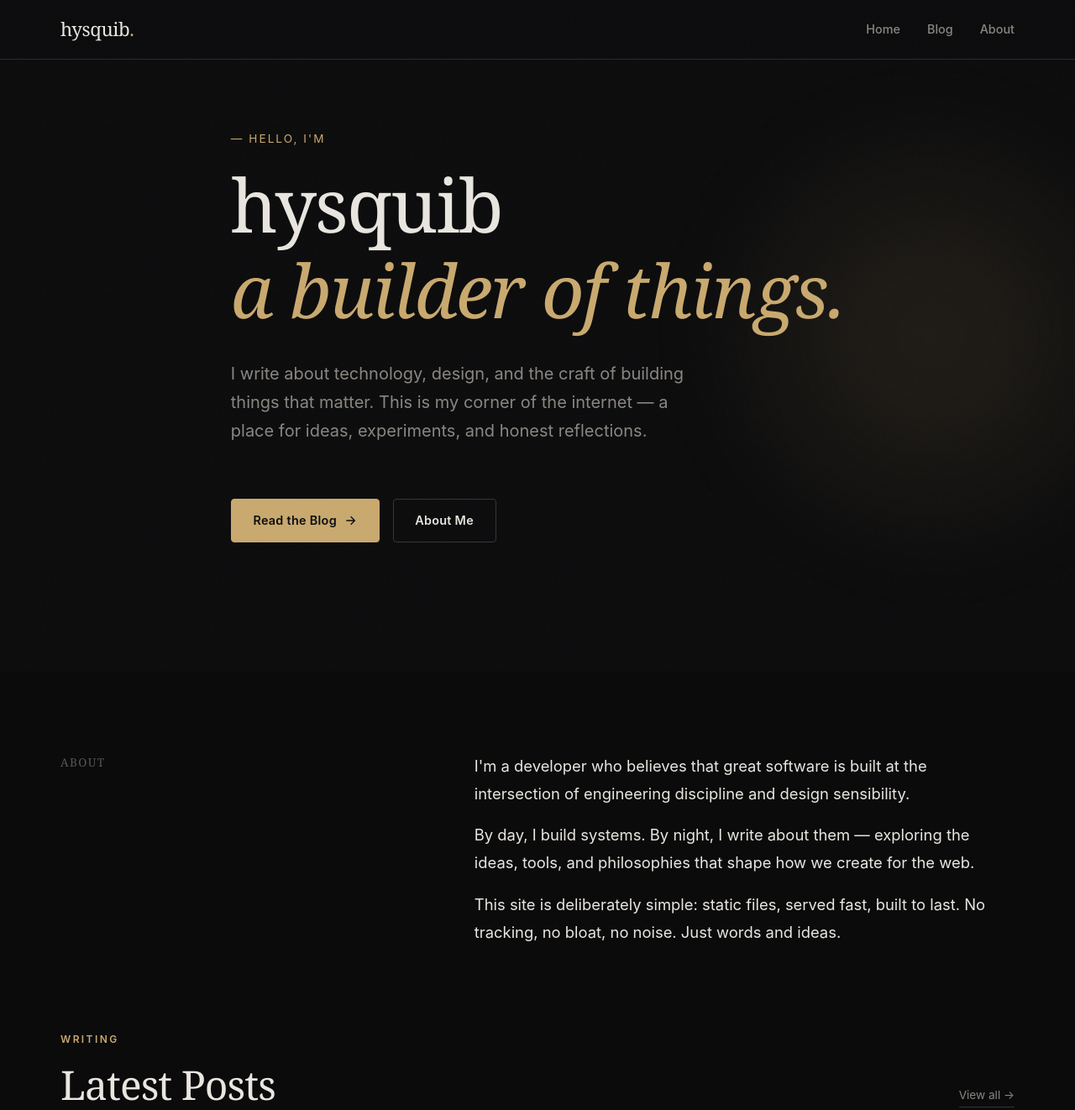
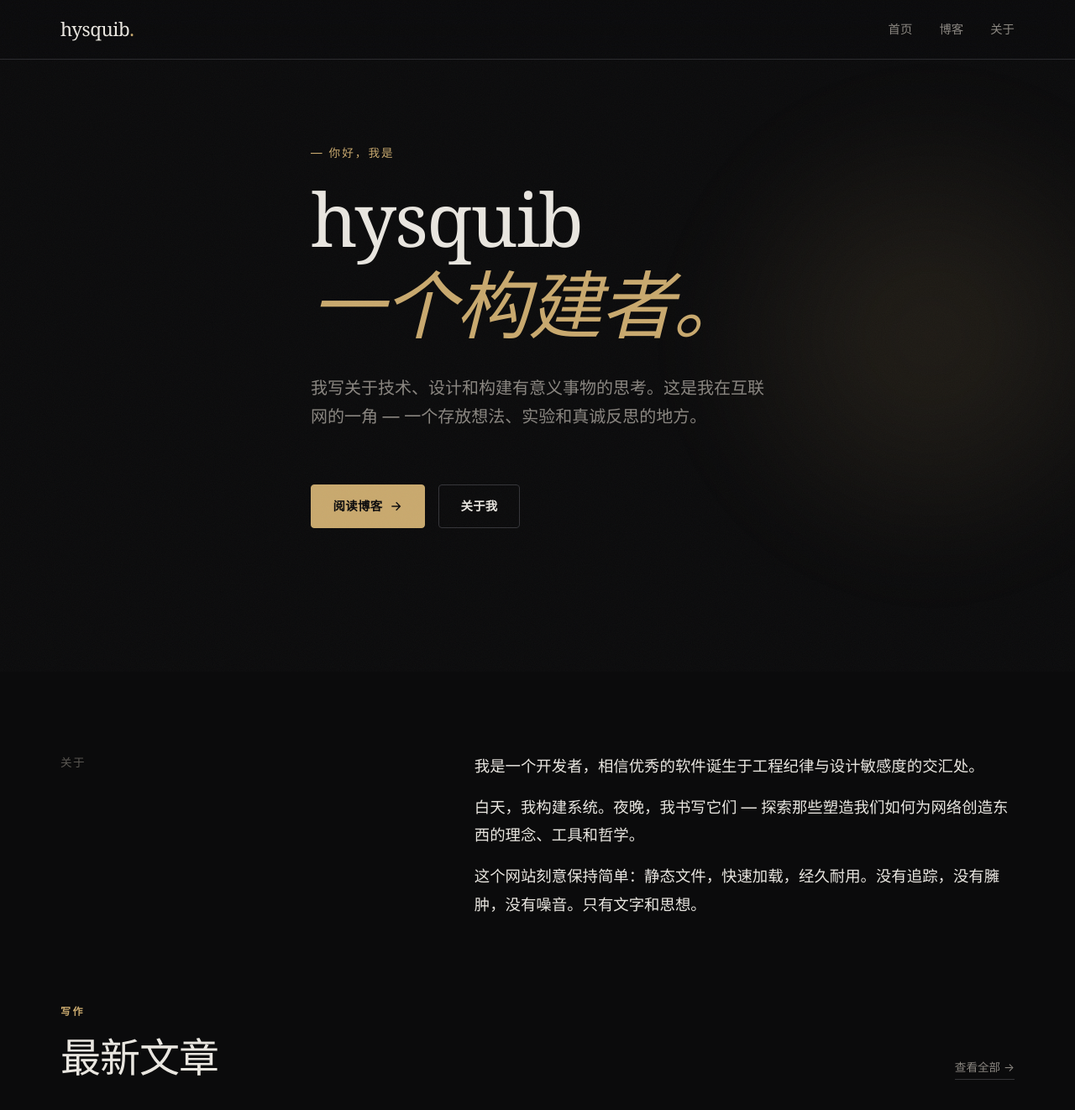
Before and after one commit to hysquib/hysquib.github.io, a plain HTML site: page index.html in a window 1280 px wide. Shown: the top 1322 px of the page at 84% size. Drawn offline with Linux system fonts and the light colour scheme.

Commit message:
全站中文化：所有界面文本改为中文

```diff
--- a/index.html
+++ b/index.html
@@ -1,10 +1,10 @@
 <!DOCTYPE html>
-<html lang="en">
+<html lang="zh-CN">
 <head>
     <meta charset="UTF-8">
     <meta name="viewport" content="width=device-width, initial-scale=1.0">
-    <title>hysquib — Builder · Writer · Thinker</title>
-    <meta name="description" content="Personal thoughts on technology, design, and the craft of building things that matter.">
+    <title>hysquib — 构建者 · 写作者 · 思考者</title>
+    <meta name="description" content="关于技术、设计和构建有意义事物的个人思考。">
 
     <!-- Security Headers (meta tag fallback for GitHub Pages static hosting) -->
     <meta http-equiv="Content-Security-Policy" content="default-src 'self'; script-src 'self' 'unsafe-inline' https://cdn.jsdelivr.net; style-src 'self' 'unsafe-inline' https://fonts.googleapis.com; font-src 'self' https://fonts.gstatic.com data:; img-src 'self' data: https://*; connect-src 'self' https://api.github.com; frame-ancestors 'none';">
@@ -18,7 +18,7 @@
     <link href="https://fonts.googleapis.com/css2?family=Fraunces:ital,opsz,wght@0,9..144,300..600;1,9..144,300..500&family=Manrope:wght@400;500;600;700&family=JetBrains+Mono:wght@400;500&display=swap" rel="stylesheet">
 
     <!-- Styles -->
-    <link rel="stylesheet" href="/css/style.css?v=20260804">
+    <link rel="stylesheet" href="/css/style.css?v=20260804c">
 </head>
 <body>
 
@@ -27,9 +27,9 @@
         <div class="nav-inner">
             <a href="/" class="nav-logo">hysquib<span>.</span></a>
             <ul class="nav-links">
-                <li><a href="/">Home</a></li>
-                <li><a href="/blog.html">Blog</a></li>
-                <li><a href="/#about">About</a></li>
+                <li><a href="/">首页</a></li>
+                <li><a href="/blog.html">博客</a></li>
+                <li><a href="/#about">关于</a></li>
             </ul>
         </div>
     </nav>
@@ -39,15 +39,15 @@
         <div class="hero-bg"></div>
         <div class="container">
             <div class="hero-content">
-                <p class="hero-greeting">— Hello, I'm</p>
-                <h1>hysquib<br><span class="accent">a builder of things.</span></h1>
-                <p class="hero-tagline">I write about technology, design, and the craft of building things that matter. This is my corner of the internet — a place for ideas, experiments, and honest reflections.</p>
+                <p class="hero-greeting">— 你好，我是</p>
+                <h1>hysquib<br><span class="accent">一个构建者。</span></h1>
+                <p class="hero-tagline">我写关于技术、设计和构建有意义事物的思考。这是我在互联网的一角 — 一个存放想法、实验和真诚反思的地方。</p>
                 <div class="hero-actions">
                     <a href="/blog.html" class="btn btn-primary">
-                        Read the Blog
+                        阅读博客
                         <svg width="16" height="16" viewBox="0 0 24 24" fill="none" stroke="currentColor" stroke-width="2"><path d="M5 12h14M13 5l7 7-7 7"/></svg>
                     </a>
-                    <a href="#about" class="btn">About Me</a>
+                    <a href="#about" class="btn">关于我</a>
                 </div>
             </div>
         </div>
@@ -57,11 +57,11 @@
     <section class="section" id="about">
         <div class="container">
             <div class="about-grid reveal">
-                <div class="about-label">About</div>
+                <div class="about-label">关于</div>
                 <div class="about-text">
-                    <p>I'm a developer who believes that great software is built at the intersection of engineering discipline and design sensibility.</p>
-                    <p>By day, I build systems. By night, I write about them — exploring the ideas, tools, and philosophies that shape how we create for the web.</p>
-                    <p>This site is deliberately simple: static files, served fast, built to last. No tracking, no bloat, no noise. Just words and ideas.</p>
+                    <p>我是一个开发者，相信优秀的软件诞生于工程纪律与设计敏感度的交汇处。</p>
+                    <p>白天，我构建系统。夜晚，我书写它们 — 探索那些塑造我们如何为网络创造东西的理念、工具和哲学。</p>
+                    <p>这个网站刻意保持简单：静态文件，快速加载，经久耐用。没有追踪，没有臃肿，没有噪音。只有文字和思想。</p>
                 </div>
             </div>
         </div>
@@ -72,10 +72,10 @@
         <div class="container">
             <div class="section-header reveal">
                 <div>
-                    <span class="eyebrow">Writing</span>
-                    <h2>Latest Posts</h2>
+                    <span class="eyebrow">写作</span>
+                    <h2>最新文章</h2>
                 </div>
-                <a href="/blog.html" class="section-link">View all →</a>
+                <a href="/blog.html" class="section-link">查看全部 →</a>
             </div>
             <div class="posts-grid" id="latest-posts">
                 <div style="text-align: center; padding: 2rem; color: var(--text-dim);">
@@ -90,13 +90,13 @@
         <div class="container">
             <div class="footer-inner">
                 <div class="footer-social" id="footer-social"></div>
-                <p class="footer-copy">© <span id="year"></span> hysquib. Built with intention.</p>
+                <p class="footer-copy">© <span id="year"></span> hysquib. 用心构建。</p>
             </div>
         </div>
     </footer>
 
-    <script src="/js/config.js?v=20260804"></script>
-    <script src="/js/blog.js?v=20260804"></script>
+    <script src="/js/config.js?v=20260804c"></script>
+    <script src="/js/blog.js?v=20260804c"></script>
     <script>
         // Set year
         document.getElementById('year').textContent = new Date().getFullYear();
@@ -118,7 +118,7 @@
                 </a>`);
             }
             if (social.email) {
-                links.push(`<a href="${social.email}" title="Email" aria-label="Email">
+                links.push(`<a href="${social.email}" title="邮箱" aria-label="邮箱">
                     <svg width="18" height="18" viewBox="0 0 24 24" fill="none" stroke="currentColor" stroke-width="2"><rect x="2" y="4" width="20" height="16" rx="2"/><path d="m22 7-10 5L2 7"/></svg>
                 </a>`);
             }
```
Also changed, not shown: blog.html (+14 -14 lines).
